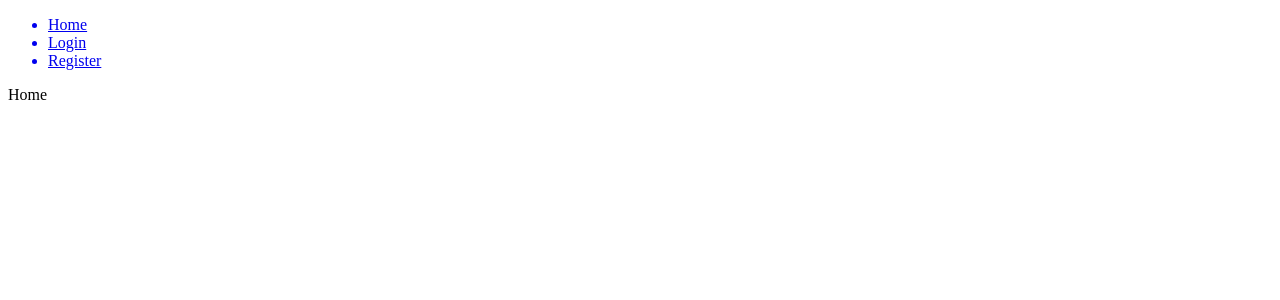
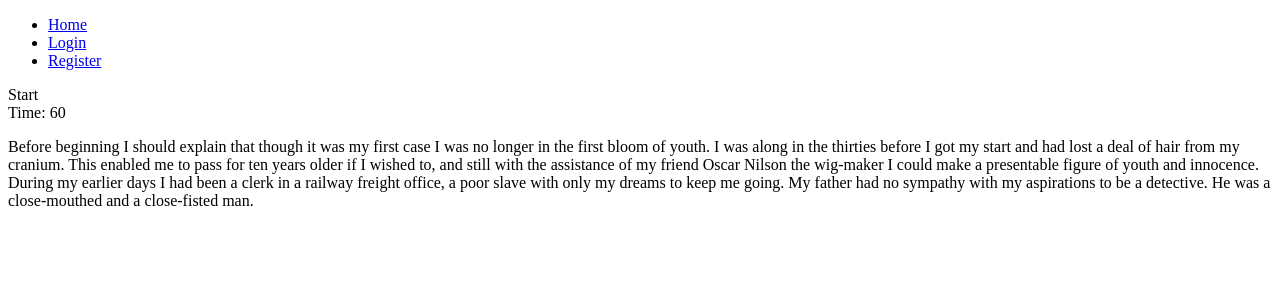
Before and after one commit to MaybeTed/typing, a React app: page / in a window 1280 px wide. Shown: the top 300 px of the page. Built offline with nearby package versions, Linux system fonts and the light colour scheme; the HTML template or start-up script is replaced by a standard one.

Commit message:
getText function returns a random text

```diff
--- a/src/components/Home.js
+++ b/src/components/Home.js
@@ -1,11 +1,49 @@
 import React from 'react';
 import { Link } from 'react-router-dom';
+
 
 class Home extends React.Component {
 	constructor() {
 		super();
 		this.state = {
-			user: false
+			user: false,
+			timeRemaining: 60,
+			text: '',
+			i: 0,
+			gameStarted: false
+		}
+		this.handleTyping = this.handleTyping.bind(this);
+		this.startTimer = this.startTimer.bind(this);
+	}
+
+	componentDidMount() {
+		this.getText();
+	}
+
+	endGame() {
+		let { text, i } = this.state;
+		let typed = text.slice(0, i);
+		let words = typed.split(' ');
+		alert('Congratulations! You typed ' + words.length + ' words!');
+		this.setState({ i: 0, timeRemaining: 60, gameStarted: false })
+	}
+
+	getText() {
+		const text1 = 'Before beginning I should explain that though it was my first case I was no longer in the first bloom of youth.  I was along in the thirties before I got my start and had lost a deal of hair from my cranium. This enabled me to pass for ten years older if I wished to, and still with the assistance of my friend Oscar Nilson the wig-maker I could make a presentable figure of youth and innocence. During my earlier days I had been a clerk in a railway freight office, a poor slave with only my dreams to keep me going. My father had no sympathy with my aspirations to be a detective.  He was a close-mouthed and a close-fisted man.';
+		const text2 = 'Toward the end of the year 1920 the Government of the United States had practically completed the programme, adopted during the last months of President Winthrop\'s administration. The country was apparently tranquil. Everybody knows how the Tariff and Labour questions were settled. The war with Germany, incident on that country\'s seizure of the Samoan Islands, had left no visible scars upon the republic, and the temporary occupation of Norfolk by the invading army had been forgotten in the joy over repeated naval victories, and the subsequent ridiculous plight of General Von Gartenlaube\'s forces in the State of New Jersey.';
+		const text3 = 'I was travelling towards London out of the North, intending to stop by the way, to look at the house. My health required a temporary residence in the country; and a friend of mine who knew that, and who had happened to drive past the house, had written to me to suggest it as a likely place. I had got into the train at midnight, and had fallen asleep, and had woke up and had sat looking out of window at the brilliant Northern Lights in the sky, and had fallen asleep again, and had woke up again to find the night gone, with the usual discontented conviction on me that I hadn\'t been to sleep at all;';
+		const text4 = 'Now the way that the book winds up is this: Tom and me found the money that the robbers hid in the cave, and it made us rich. We got six thousand dollars apiece--all gold. It was an awful sight of money when it was piled up. Well, Judge Thatcher he took it and put it out at interest, and it fetched us a dollar a day apiece all the year round-- more than a body could tell what to do with. The Widow Douglas she took me for her son, and allowed she would sivilize me; but it was rough living in the house all the time, considering how dismal regular and decent the widow was in all her ways; and so when I couldn\'t stand it no longer I lit out.';
+		const text5 = 'One morning I happened to turn over the salt-cellar at breakfast. I reached for some of it as quick as I could to throw over my left shoulder and keep off the bad luck, but Miss Watson was in ahead of me, and crossed me off. She says, "Take your hands away, Huckleberry; what a mess you are always making!" The widow put in a good word for me, but that warn\'t going to keep off the bad luck, I knowed that well enough. I started out, after breakfast, feeling worried and shaky, and wondering where it was going to fall on me, and what it was going to be. There is ways to keep off some kinds of bad luck, but this wasn\'t one of them kind;';
+		const texts = [text1, text2, text3, text4, text5];
+		let index = Math.floor(Math.random() * 5);
+		this.setState({ text: texts[index] });
+	}
+
+	handleTyping(event) {
+		let { i } = this.state;
+		if (this.state.text[i] === event.key && this.state.gameStarted) {
+			i++;
+			this.setState({ i })
 		}
 	}
 
@@ -20,19 +58,50 @@ class Home extends React.Component {
 		} else {
 			return (
 				<ul className="nav-links">
-					<Link to="/"><li>Home</li></Link>
-					<Link to="/login"><li>Login</li></Link>
-					<Link to="/register"><li>Register</li></Link>
+					<li><Link to="/">Home</Link></li>
+					<li><Link to="/login">Login</Link></li>
+					<li><Link to="/register">Register</Link></li>
 				</ul>
 			)
 		}
 	}
 
+	renderText() {
+		let { text, i } = this.state;
+		let highlighted = text.slice(0, i);
+		return (
+			<div>
+				<p><span className="highlighted">{highlighted}</span>{text.slice(i)}</p>
+			</div>
+		)
+	}
+
+	startTimer() {
+		const self = this;
+		this.setState({ gameStarted: true })
+		let { timeRemaining } = this.state;
+		function decreaseTime() {
+			timeRemaining--;
+			self.setState({ timeRemaining });
+			if (timeRemaining === 0) {
+				clearInterval(decrease);
+				self.endGame();
+			}
+		}
+		let decrease = setInterval(decreaseTime, 1000);
+	}
+
 	render() {
 		return (
-			<div>
+			<div tabIndex="0" onKeyDown={this.handleTyping}>
 				{this.renderLinks()}
-				<div>Home</div>
+				<div className="main-container">
+					<div className="stats">
+						<div className="start-button" onClick={this.startTimer}>Start</div>
+						<div className="timer">Time: {this.state.timeRemaining}</div>
+					</div>
+					<div className="text">{this.renderText()}</div>
+				</div>
 			</div>
 		)
 	}
```
